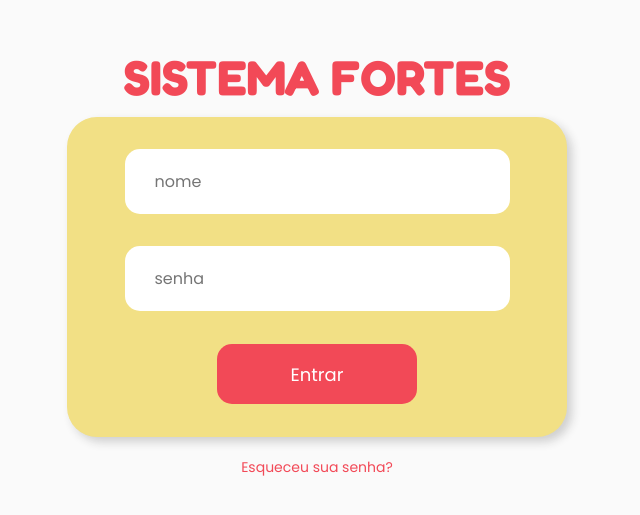
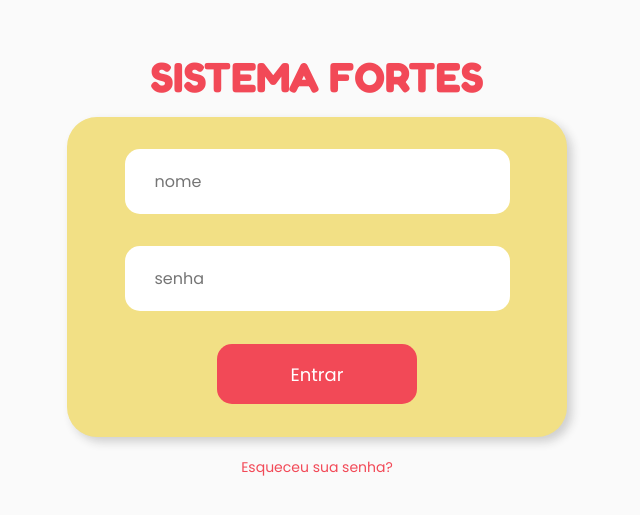
Before and after one commit to redroselilith/CC1M-Projeto-Fortes-Engenharia, a plain HTML site: page index.html in a window 1280 px wide. Shown: the part 133-648 px from the top of the page, without its empty margins (323-963 px from the left). Drawn offline with Linux system fonts and the light colour scheme.

```diff
--- a/index.html
+++ b/index.html
@@ -27,7 +27,7 @@
 
 
     <script src="script.js"></script>
-    <!-- <script src="adjustFontSize.js"></script> -->
+    <script src="adjustFontSize.js"></script>
 
 </body>
 
```
